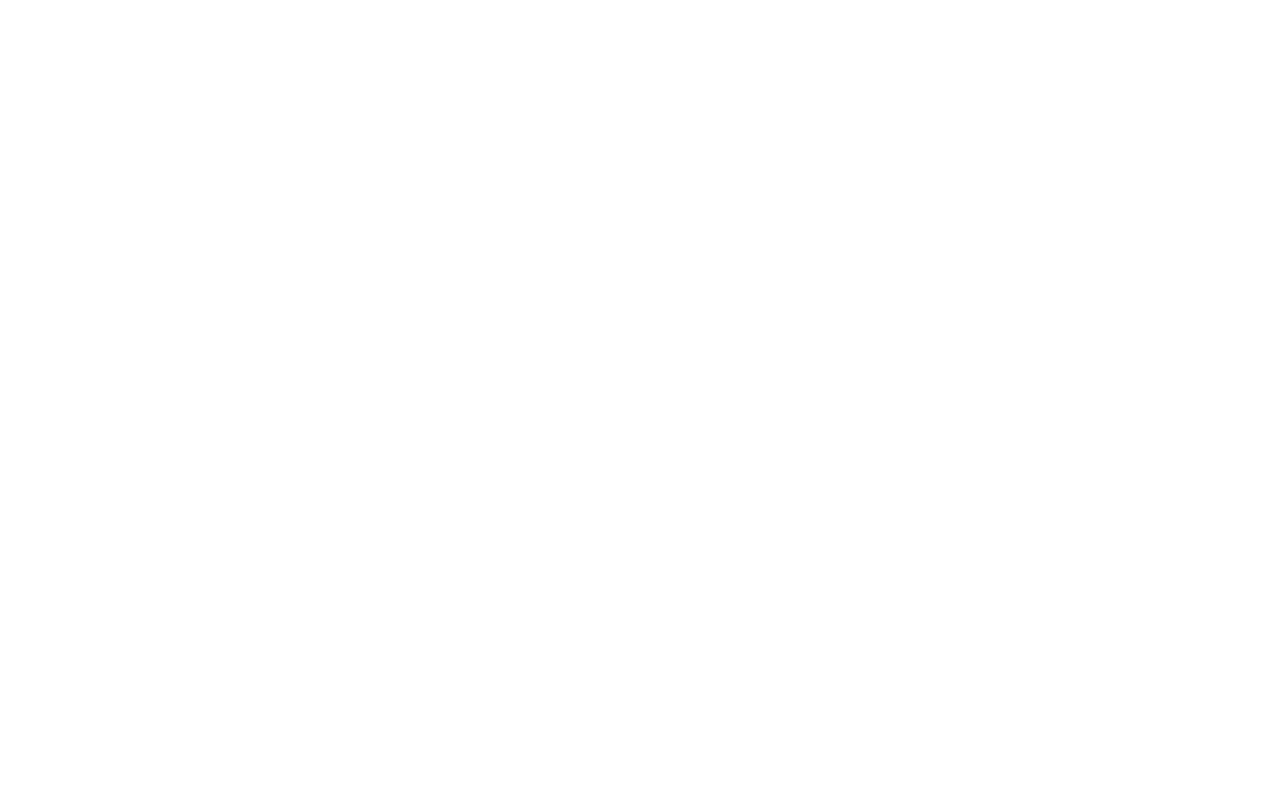
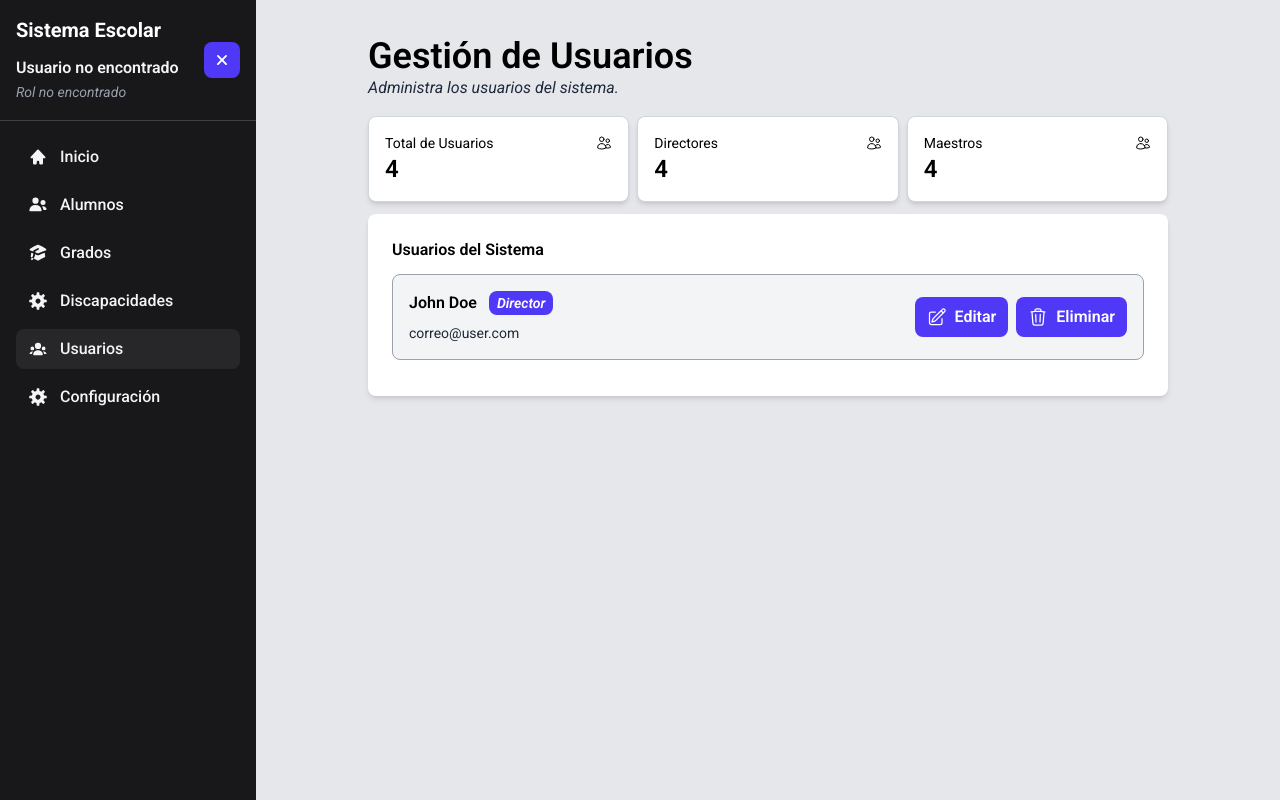
Before and after one commit to alisho0/sep-frontend, a React (Vite) app: page /usuarios in a window 1280 px wide. Before the commit this address had no page. Built offline with nearby package versions, Linux system fonts and the light colour scheme.

Commit message:
Creación del page para usuarios y cards estáticas.

```diff
--- a/src/SepApp.jsx
+++ b/src/SepApp.jsx
@@ -10,6 +10,7 @@ import { Discapacidades } from './features/discapacidad/pages/Discapacidades'
 import { Grados } from './features/grados/pages/Grados'
 import { GradoDetalle } from './features/grados/pages/GradoDetalle'
 import { GradoCicloDetalle } from './features/grados/pages/GradoCicloDetalle'
+import { Usuarios } from './features/usuarios/pages/Usuarios'
 function SepApp() {
   return (
     <>
@@ -24,6 +25,7 @@ function SepApp() {
             <Route path='/grados' element={<Grados/>}/>
             <Route path='/grados/:id' element={<GradoDetalle />} />
             <Route path='/grados/:id/ciclo/:cicloId' element={<GradoCicloDetalle />} />
+            <Route path='/usuarios' element={<Usuarios />} />
           </Route>
         </Routes>
       </BrowserRouter>
--- a/src/assets/output.css
+++ b/src/assets/output.css
@@ -53,6 +53,8 @@
     --text-2xl--line-height: calc(2 / 1.5);
     --text-3xl: 1.875rem;
     --text-3xl--line-height: calc(2.25 / 1.875);
+    --text-4xl: 2.25rem;
+    --text-4xl--line-height: calc(2.5 / 2.25);
     --font-weight-medium: 500;
     --font-weight-semibold: 600;
     --font-weight-bold: 700;
@@ -680,6 +682,9 @@
   .bg-indigo-600 {
     background-color: var(--color-indigo-600);
   }
+  .bg-indigo-700 {
+    background-color: var(--color-indigo-700);
+  }
   .bg-indigo-800 {
     background-color: var(--color-indigo-800);
   }
@@ -807,6 +812,10 @@
   .text-3xl {
     font-size: var(--text-3xl);
     line-height: var(--tw-leading, var(--text-3xl--line-height));
+  }
+  .text-4xl {
+    font-size: var(--text-4xl);
+    line-height: var(--tw-leading, var(--text-4xl--line-height));
   }
   .text-lg {
     font-size: var(--text-lg);
--- a/src/components/Sidebar.jsx
+++ b/src/components/Sidebar.jsx
@@ -20,7 +20,7 @@ export const Sidebar = ({ open, setOpen }) => {
     { name: "Alumnos", href: "/alumnos", icon: UsersIcon, show: true, id: 2 },
     { name: "Grados", href: "/grados", icon: AcademicCapIcon, show: true, id: 3 },
     { name: "Discapacidades", href: "/discapacidades", icon: Cog8ToothIcon, show: true, id: 4 },
-    { name: "Usuarios", href: "#", icon: UserGroupIcon, show: true, id: 5 },
+    { name: "Usuarios", href: "/usuarios", icon: UserGroupIcon, show: true, id: 5 },
     { name: "Configuración", href: "#", icon: Cog8ToothIcon, show: true, id: 6 },
   ]
 
--- /dev/null
+++ b/src/features/usuarios/pages/Usuarios.jsx
@@ -0,0 +1,46 @@
+import React from 'react'
+import { CardMetrica } from '../../../utils/components/CardMetrica'
+import { PencilSquareIcon, TrashIcon, UsersIcon } from '@heroicons/react/24/outline'
+import { BotonIcono } from '../../../utils/components/BotonIcono'
+
+export const Usuarios = () => {
+
+    const metricas = [
+        { id: 1, text: "Total de Usuarios", data: 4, icono: UsersIcon},
+        { id: 2, text: "Directores", data: 4, icono: UsersIcon},
+        { id: 3, text: "Maestros", data: 4, icono: UsersIcon}
+    ]
+
+  return (
+    <>
+        <section className='container mx-auto px-28 pt-9'>
+            <div className='mb-4'>
+                <h2 className='text-4xl font-semibold'>Gestión de Usuarios</h2>
+                <p className='text-gray-800 italic '>Administra los usuarios del sistema.</p>
+            </div>
+            <div className='grid grid-cols-1 gap-2 md:grid-cols-3 mb-3'>
+                {metricas.map((m) => (
+                    <CardMetrica key={m.id} Icono={m.icono} data={m.data} texto={m.text} />
+                ))}
+            </div>
+
+            <div className='bg-white p-6 rounded-lg shadow-md border-gray-300'>
+                <h2 className='font-semibold mb-3'>Usuarios del Sistema</h2>
+                <div className="border border-gray-400 p-4 rounded-lg bg-gray-100 md:flex-row md:justify-between md:items-center hover:bg-gray-300 transition-colors mb-3 flex flex-col gap-3">
+                    <div className='flex flex-col gap-2'>
+                        <div className='flex gap-3 items-center'>
+                            <p className='font-semibold'>John Doe</p>
+                            <span className='text-sm italic font-semibold bg-indigo-600 text-white px-2 py-0.5 rounded-lg'>Director</span>
+                        </div>
+                        <span className='text-sm text-gray-800'>correo@user.com</span>
+                    </div>
+                    <div className='flex flex-col gap-2 justify-center md:flex-row'>
+                        <BotonIcono texto={"Editar"} Icono={PencilSquareIcon} className='bg-indigo-600 justify-center hover:bg-indigo-700 text-white' />
+                        <BotonIcono texto={"Eliminar"} Icono={TrashIcon} className='bg-indigo-600 justify-center hover:bg-red-700 text-white' />
+                    </div>
+                </div>
+            </div>
+        </section>
+    </>
+  )
+}
```
